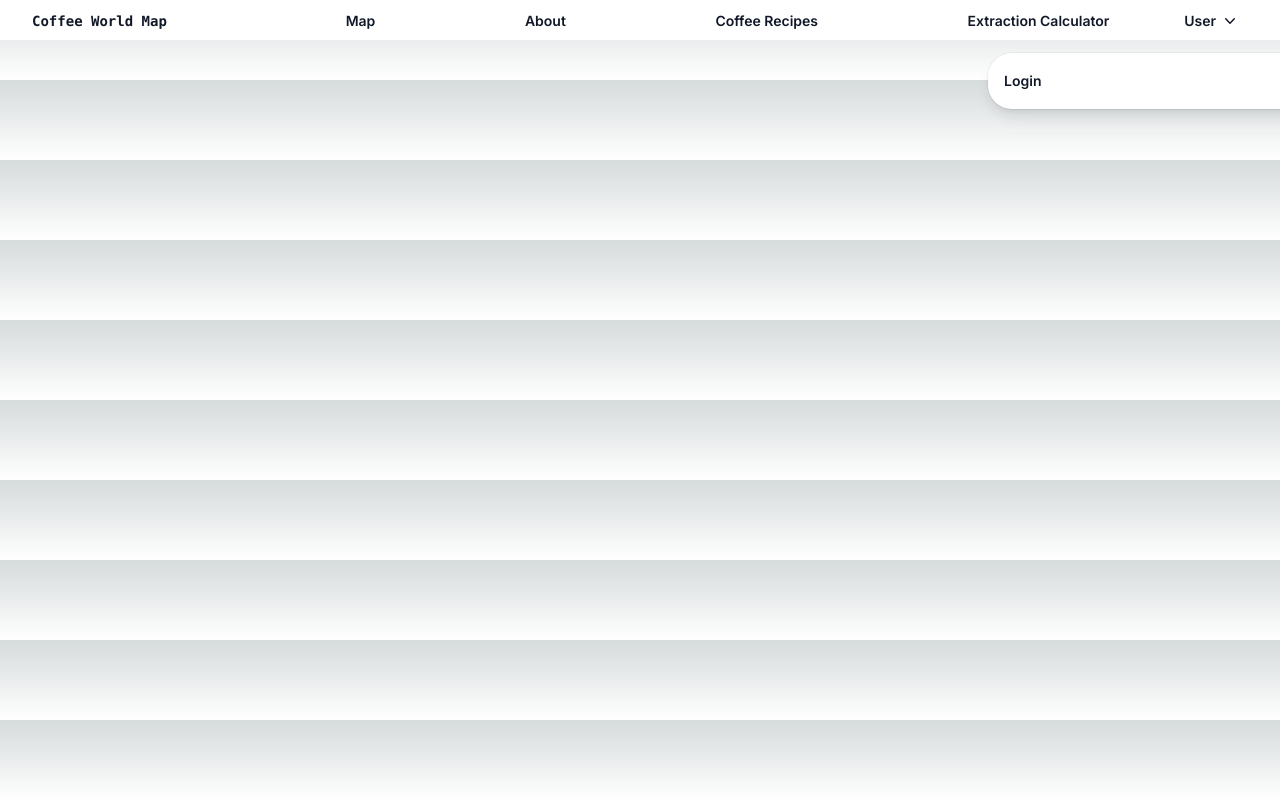
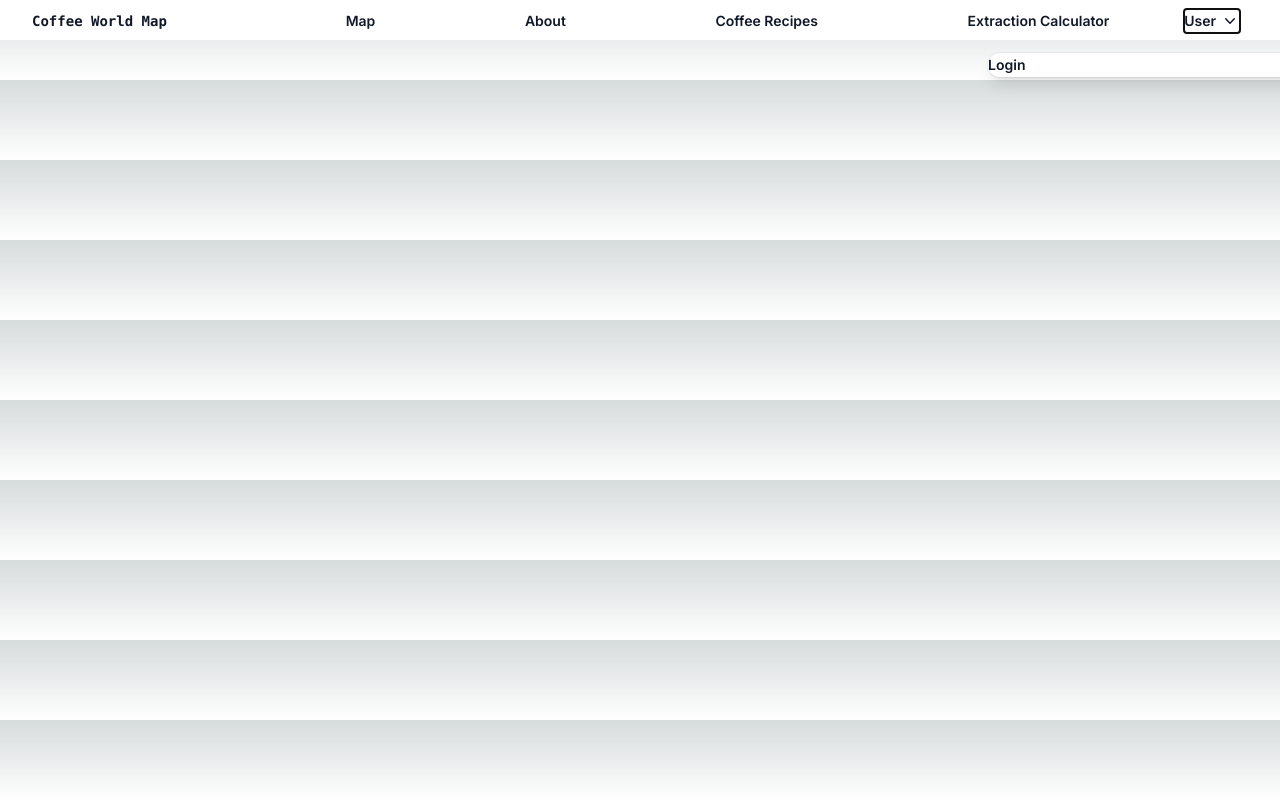
Before and after one commit to lplatzer/coffeeworldmap, a Next.js app: page /calculator in a window 1280 px wide. Both pictures are taken after a click on the button "User". Built offline with nearby package versions, Linux system fonts and the light colour scheme; no server answers.

Commit message:
User login animations via headlessui

```diff
--- a/package.json
+++ b/package.json
@@ -10,6 +10,7 @@
   },
   "dependencies": {
     "@auth0/nextjs-auth0": "^3.5.0",
+    "@headlessui/react": "^1.7.18",
     "ag-grid-community": "^31.0.2",
     "ag-grid-react": "^31.0.2",
     "formik": "^2.4.5",
--- a/src/app/components/userHeader.tsx
+++ b/src/app/components/userHeader.tsx
@@ -2,6 +2,8 @@
 
 import {useUser} from "@auth0/nextjs-auth0/client";
 import Link from "next/link";
+import {Popover, Transition} from "@headlessui/react";
+import {Fragment} from "react";
 
 export default function UserHeader() {
     const { user, error, isLoading } = useUser();
@@ -10,18 +12,26 @@ export default function UserHeader() {
     // if (error) return <div>{error.message}</div>;
 
     return(
-        <div className="relative">
-            <button type="button" className="inline-flex items-center gap-x-1 text-sm font-semibold leading-6 text-gray-900">
+        <Popover className="relative">
+            <Popover.Button type="button" className="inline-flex items-center gap-x-1 text-sm font-semibold leading-6 text-gray-900">
                 <span>
                   User
                 </span>
                 <svg className="h-5 w-5" viewBox="0 0 20 20" fill="currentColor">
                     <path fill-rule="evenodd" d="M5.23 7.21a.75.75 0 011.06.02L10 11.168l3.71-3.938a.75.75 0 111.08 1.04l-4.25 4.5a.75.75 0 01-1.08 0l-4.25-4.5a.75.75 0 01.02-1.06z" clip-rule="evenodd" />
                 </svg>
-            </button>
-            <div className="absolute left-1/2 z-10 mt-5 flex w-screen max-w-max -translate-x-1/2 px-4">
-                <div className="w-screen max-w-md flex-auto overflow-hidden rounded-3xl bg-white text-sm leading-6 shadow-lg ring-1 ring-gray-900/5">
-                    <div className="p-4">
+            </Popover.Button>
+            <Transition
+                as={Fragment}
+                enter="transition ease-out duration-200"
+                enterFrom="opacity-0 translate-y-1"
+                enterTo="opacity-100 translate-y-0"
+                leave="transition ease-in duration-150"
+                leaveFrom="opacity-100 translate-y-0"
+                leaveTo="opacity-0 translate-y-1"
+            >
+                <Popover.Panel className="absolute left-1/2 z-10 mt-5 flex w-screen max-w-max -translate-x-1/2 px-4">
+                    <div className="w-screen max-w-md flex-auto overflow-hidden rounded-3xl bg-white text-sm leading-6 shadow-lg ring-1 ring-gray-900/5">
                         {!user && (
                             <a href="api/auth/login" className="text-sm font-semibold leading-6 text-gray-900 hover:bg-gray-200 text-center grow rounded-lg">
                                 Login
@@ -37,8 +47,8 @@ export default function UserHeader() {
                             </div>
                         )}
                     </div>
-                </div>
-            </div>
-        </div>
+                </Popover.Panel>
+            </Transition>
+        </Popover>
     )
 }
```
Also changed, not shown: 1 other file (tests, documents, lock files or other folders).
